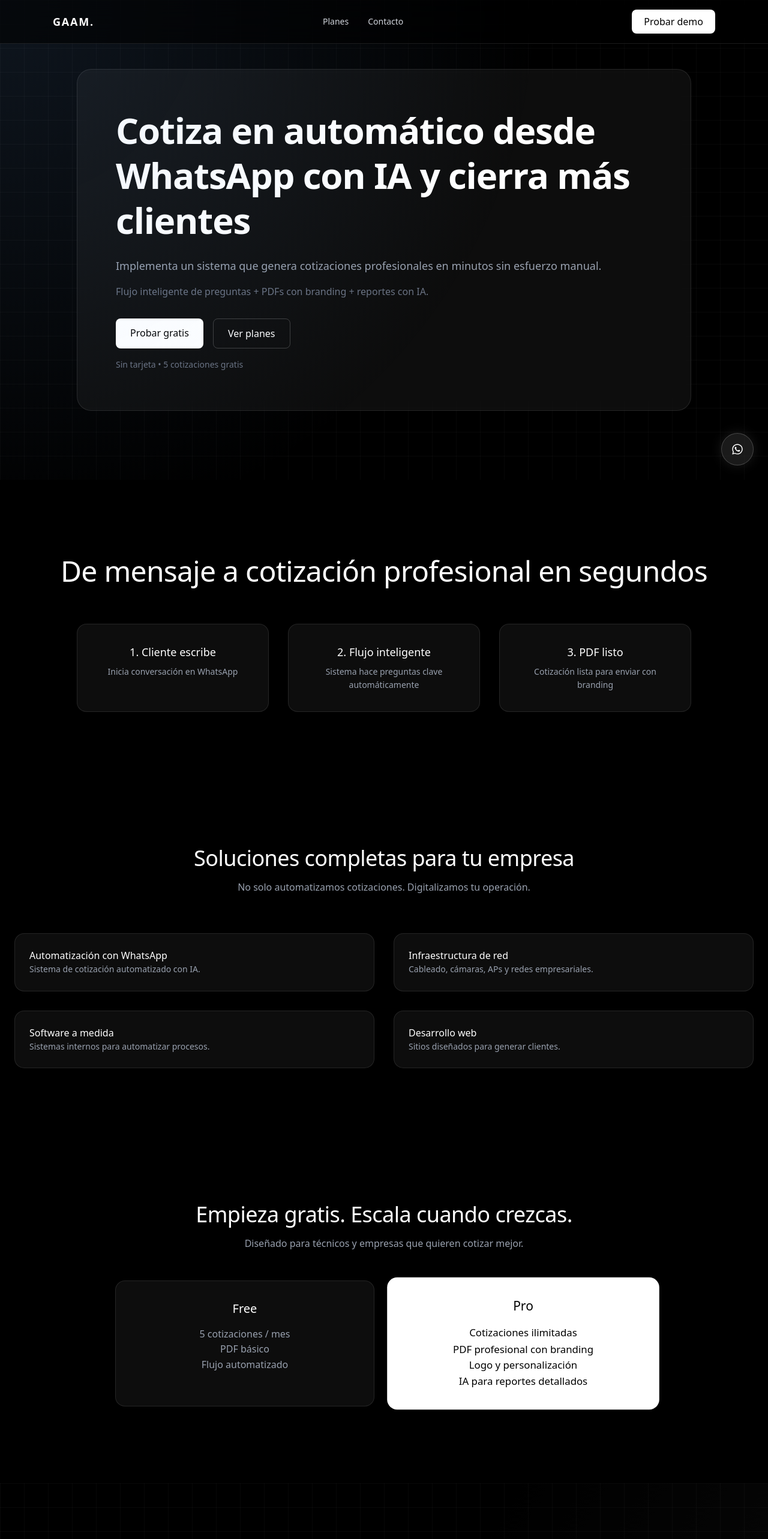
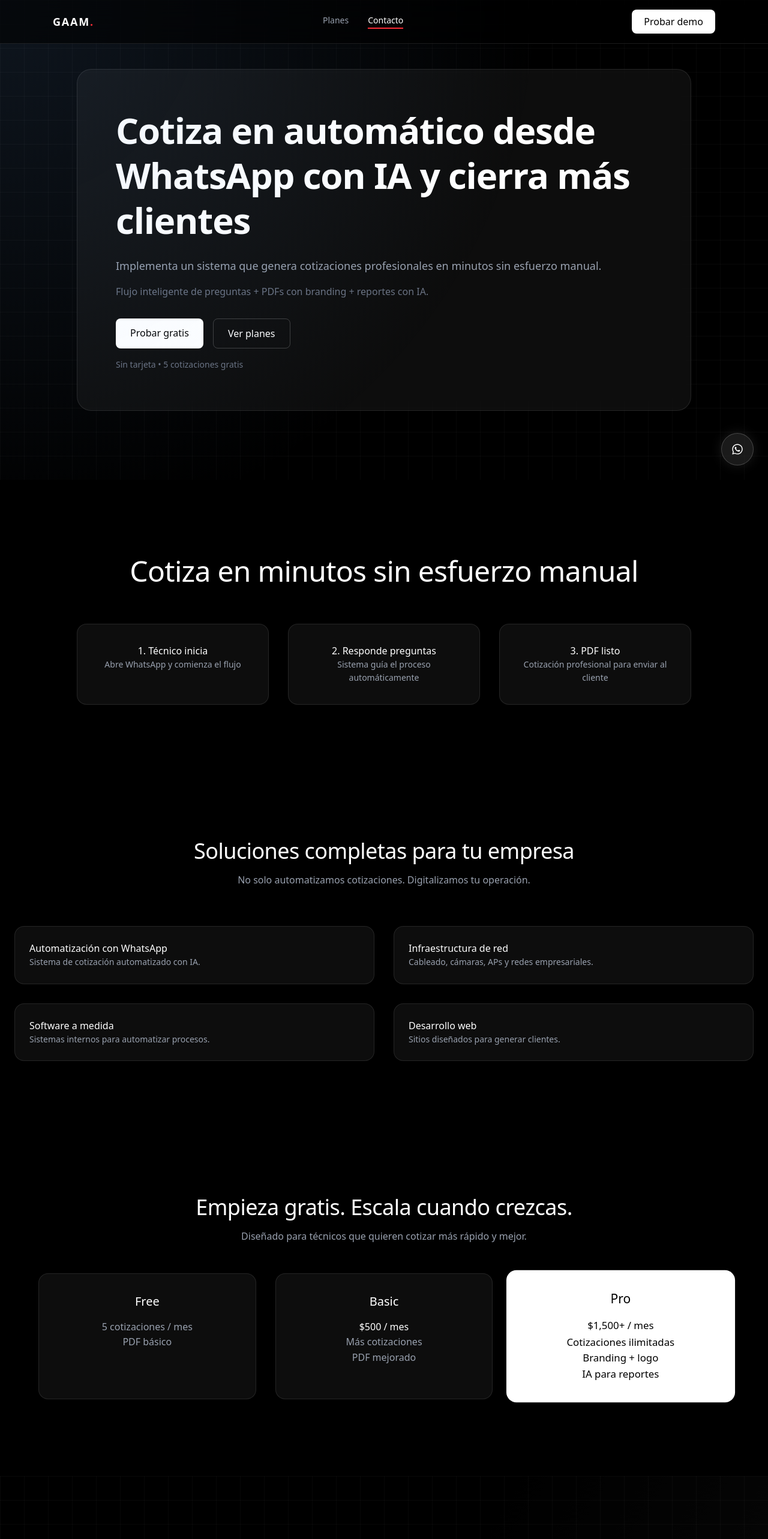
Before and after one commit to jairdj14-rgb/gaam-web, a Next.js app: page / in a window 1280 px wide. Shown: the top 2566 px of the page at 60% size. Built offline with nearby package versions, Linux system fonts and the light colour scheme.

Commit message:
Update landing model V1.1

```diff
--- a/src/components/sections/Navbar.tsx
+++ b/src/components/sections/Navbar.tsx
@@ -1,24 +1,60 @@
 "use client";
 
+import { useEffect, useState } from "react";
 import { contact } from "@/config/contact";
 
 export default function Navbar() {
+  const [active, setActive] = useState("");
+
+  useEffect(() => {
+    const handleScroll = () => {
+      const sections = ["planes", "contacto"];
+
+      for (let i = sections.length - 1; i >= 0; i--) {
+        const el = document.getElementById(sections[i]);
+        if (el) {
+          const rect = el.getBoundingClientRect();
+          if (rect.top <= 150) {
+            setActive(sections[i]);
+            break;
+          }
+        }
+      }
+    };
+
+    window.addEventListener("scroll", handleScroll);
+    return () => window.removeEventListener("scroll", handleScroll);
+  }, []);
+
+  const linkClass = (id: string) =>
+    `relative pb-1 ${active === id ? "text-white" : "text-gray-400"}`;
+
   return (
     <header className="fixed top-0 left-0 w-full z-50 bg-black/60 backdrop-blur-xl border-b border-white/10">
       <div className="max-w-6xl mx-auto px-6 py-4 flex justify-between items-center">
-        <div className="text-lg font-semibold tracking-widest">
-          GAAM<span className="text-white">.</span>
-        </div>
+        {/* LOGO CLICKABLE */}
+        <a href="#" className="text-lg font-semibold tracking-widest">
+          GAAM<span className="text-red-500">.</span>
+        </a>
 
-        <nav className="hidden md:flex gap-8 text-sm text-gray-300">
-          <a href="#planes" className="hover:text-white">
+        {/* NAV */}
+        <nav className="hidden md:flex gap-8 text-sm">
+          <a href="#planes" className={linkClass("planes")}>
             Planes
+            {active === "planes" && (
+              <span className="absolute left-0 bottom-0 w-full h-[2px] bg-red-500"></span>
+            )}
           </a>
-          <a href="#contacto" className="hover:text-white">
+
+          <a href="#contacto" className={linkClass("contacto")}>
             Contacto
+            {active === "contacto" && (
+              <span className="absolute left-0 bottom-0 w-full h-[2px] bg-red-500"></span>
+            )}
           </a>
         </nav>
 
+        {/* CTA */}
         <a
           href={contact.whatsappLink}
           target="_blank"
--- a/src/components/sections/demo.tsx
+++ b/src/components/sections/demo.tsx
@@ -2,28 +2,28 @@ export default function Demo() {
   return (
     <section className="py-32 px-6 bg-black text-center">
       <h2 className="text-3xl md:text-5xl mb-16">
-        De mensaje a cotización profesional en segundos
+        Cotiza en minutos sin esfuerzo manual
       </h2>
 
       <div className="max-w-5xl mx-auto grid md:grid-cols-3 gap-8">
         <div className="p-8 rounded-2xl border border-white/10 bg-white/5">
-          <h3 className="mb-2 text-lg">1. Cliente escribe</h3>
+          <h3>1. Técnico inicia</h3>
           <p className="text-gray-400 text-sm">
-            Inicia conversación en WhatsApp
+            Abre WhatsApp y comienza el flujo
           </p>
         </div>
 
         <div className="p-8 rounded-2xl border border-white/10 bg-white/5">
-          <h3 className="mb-2 text-lg">2. Flujo inteligente</h3>
+          <h3>2. Responde preguntas</h3>
           <p className="text-gray-400 text-sm">
-            Sistema hace preguntas clave automáticamente
+            Sistema guía el proceso automáticamente
           </p>
         </div>
 
         <div className="p-8 rounded-2xl border border-white/10 bg-white/5">
-          <h3 className="mb-2 text-lg">3. PDF listo</h3>
+          <h3>3. PDF listo</h3>
           <p className="text-gray-400 text-sm">
-            Cotización lista para enviar con branding
+            Cotización profesional para enviar al cliente
           </p>
         </div>
       </div>
--- a/src/components/sections/pricing.tsx
+++ b/src/components/sections/pricing.tsx
@@ -4,23 +4,32 @@ export default function Pricing() {
       <h2 className="text-4xl mb-4">Empieza gratis. Escala cuando crezcas.</h2>
 
       <p className="text-gray-400 mb-12">
-        Diseñado para técnicos y empresas que quieren cotizar mejor.
+        Diseñado para técnicos que quieren cotizar más rápido y mejor.
       </p>
 
-      <div className="grid md:grid-cols-2 gap-8 max-w-4xl mx-auto">
+      <div className="grid md:grid-cols-3 gap-8 max-w-6xl mx-auto">
+        {/* FREE */}
         <div className="p-8 border border-white/10 rounded-2xl bg-white/5">
           <h3 className="text-xl mb-4">Free</h3>
           <p className="text-gray-400">5 cotizaciones / mes</p>
           <p className="text-gray-400">PDF básico</p>
-          <p className="text-gray-400">Flujo automatizado</p>
         </div>
 
+        {/* BASIC */}
+        <div className="p-8 border border-white/10 rounded-2xl bg-white/5">
+          <h3 className="text-xl mb-4">Basic</h3>
+          <p>$500 / mes</p>
+          <p className="text-gray-400">Más cotizaciones</p>
+          <p className="text-gray-400">PDF mejorado</p>
+        </div>
+
+        {/* PRO */}
         <div className="p-8 rounded-2xl bg-white text-black scale-105">
           <h3 className="text-xl mb-4">Pro</h3>
+          <p>$1,500+ / mes</p>
           <p>Cotizaciones ilimitadas</p>
-          <p>PDF profesional con branding</p>
-          <p>Logo y personalización</p>
-          <p>IA para reportes detallados</p>
+          <p>Branding + logo</p>
+          <p>IA para reportes</p>
         </div>
       </div>
     </section>
```
